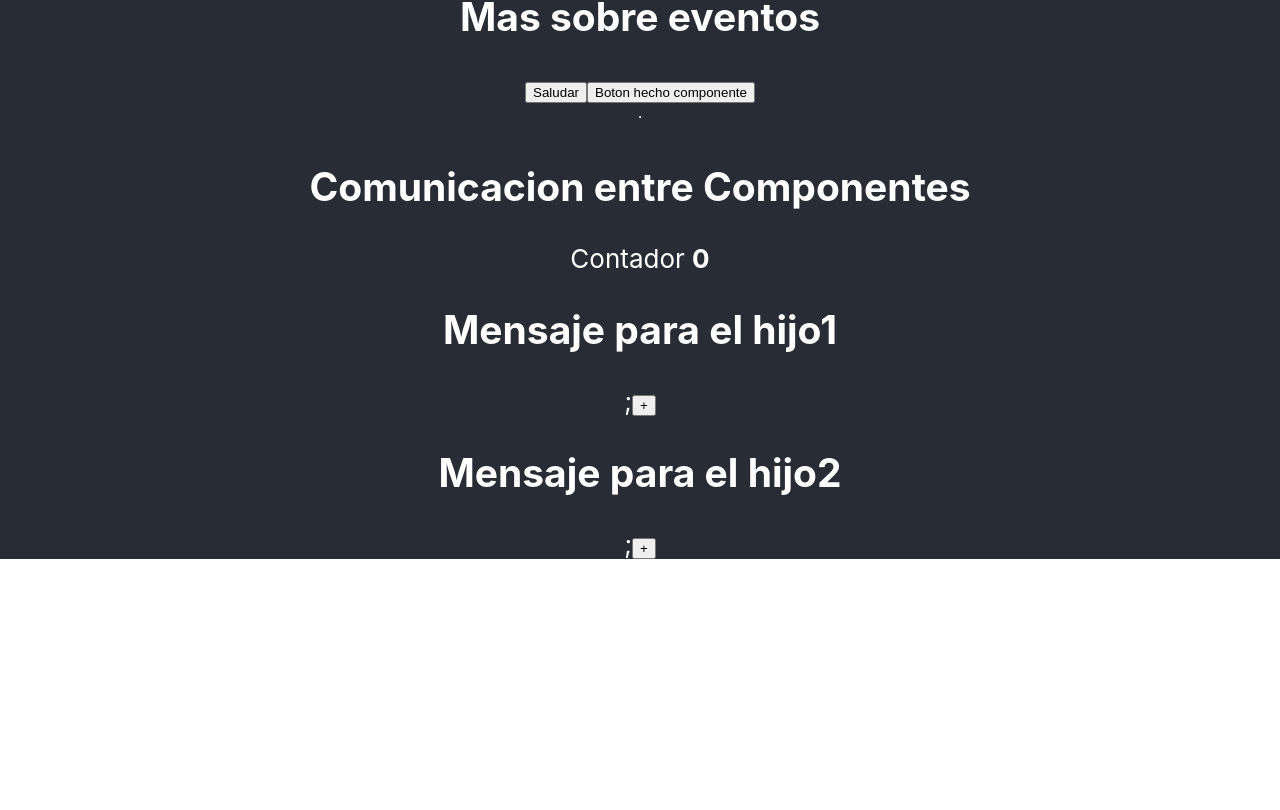
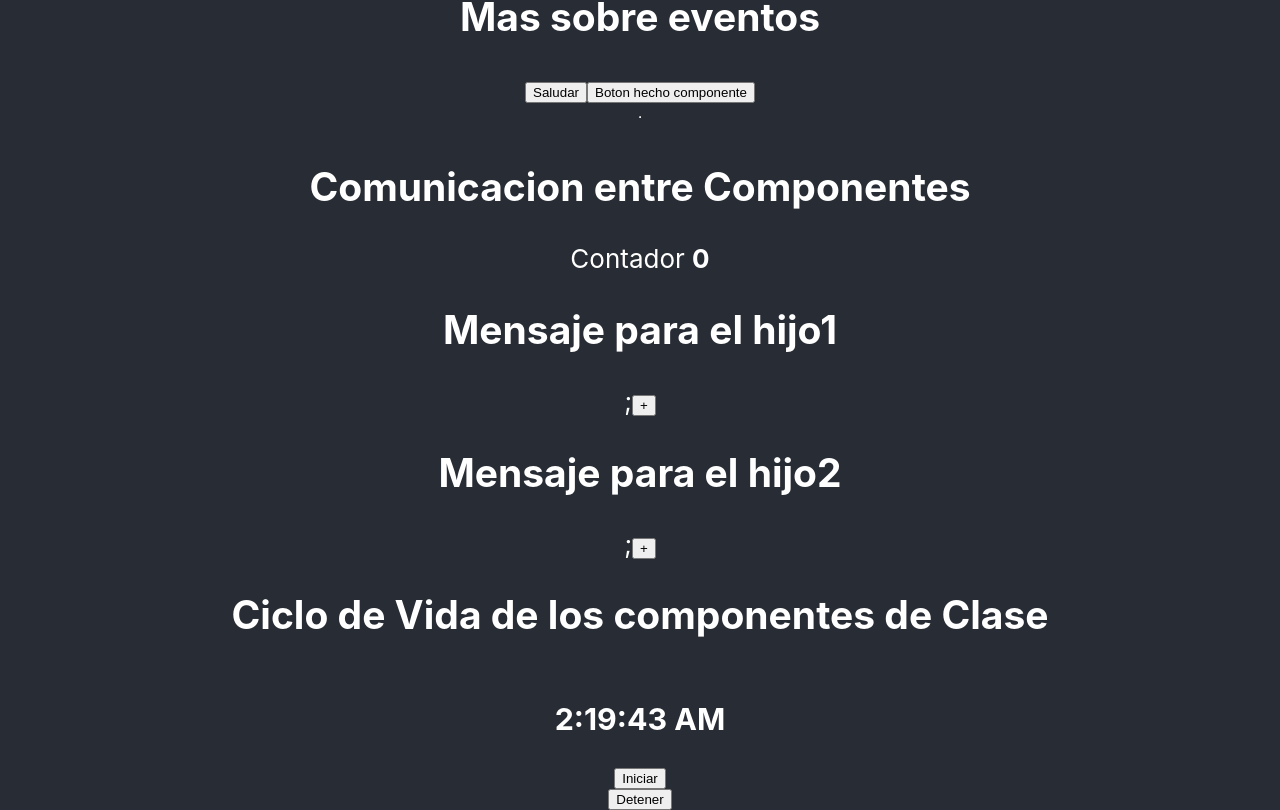
Before and after one commit to robertgrc/ReactPractice, a React (Create React App) app: page / in a window 1280 px wide. Shown: the part 1607-2417 px from the top of the page. Before the commit the page ends 2166 px from the top, so only its background shows below. Built offline with nearby package versions, Linux system fonts and the light colour scheme; the HTML template or start-up script is replaced by a standard one.

Commit message:
Add Ciclo de vida Didmound didunmount didupdate

```diff
--- a/src/App.js
+++ b/src/App.js
@@ -8,6 +8,7 @@
 import Props from './components/practice/Props';
 import RenderizadoCondicional from './components/practice/RenderizadoCondicional';
 import ComunicacionComponentes from './components/practice/ComunicacionComponentes'
+import CicloVida from './components/practice/CicloVida';
 
 
 
@@ -37,6 +38,7 @@
        <MasSobreEventos />
        <hr/>
        <ComunicacionComponentes />
+       <CicloVida />
       </header>
     </div>
   );
--- /dev/null
+++ b/src/components/practice/CicloVida.js
@@ -0,0 +1,57 @@
+import React, {Component} from 'react';
+
+
+export default class CicloVida extends Component{
+
+    constructor(props){
+        super(props);
+        console.log(0,"El componente se inicializa aun no esta en el DOM");
+
+        this.state={
+            hora: new Date().toLocaleTimeString()
+        }
+        this.temporizador=null;
+    }
+
+    componentDidMount(){
+        console.log(1,"El componente se encuentra en el DOM");
+    }
+
+    componentDidUpdate(prevProps,prevState){
+        console.log(2, "El estado o las props del componente han cambiado");
+        console.log(prevProps);
+        console.log(prevState);
+    }
+
+    componentWillUnmount(){
+        console.log(3,"El componente ha sido eliminado del DOM");
+    }
+
+    tictac=()=>{
+        this.temporizador = setInterval(() => {
+            this.setState({
+                hora: new Date().toLocaleTimeString()
+            })
+        }, 1000);
+    };
+
+    iniciar=()=>{
+        this.tictac();
+    };
+    detener=()=>{
+        clearInterval(this.temporizador)
+    };
+
+    render(){
+
+        console.log(4, "El componente se redibuja(por algun cambio en el DOM)");
+        return(
+            <>
+            <h2>Ciclo de Vida de los componentes de Clase</h2>
+            <h3>{this.state.hora}</h3>
+            <button onClick={this.iniciar}>Iniciar</button>
+            <button onClick={this.detener}>Detener</button>
+            </>
+        )
+    }
+}
```
